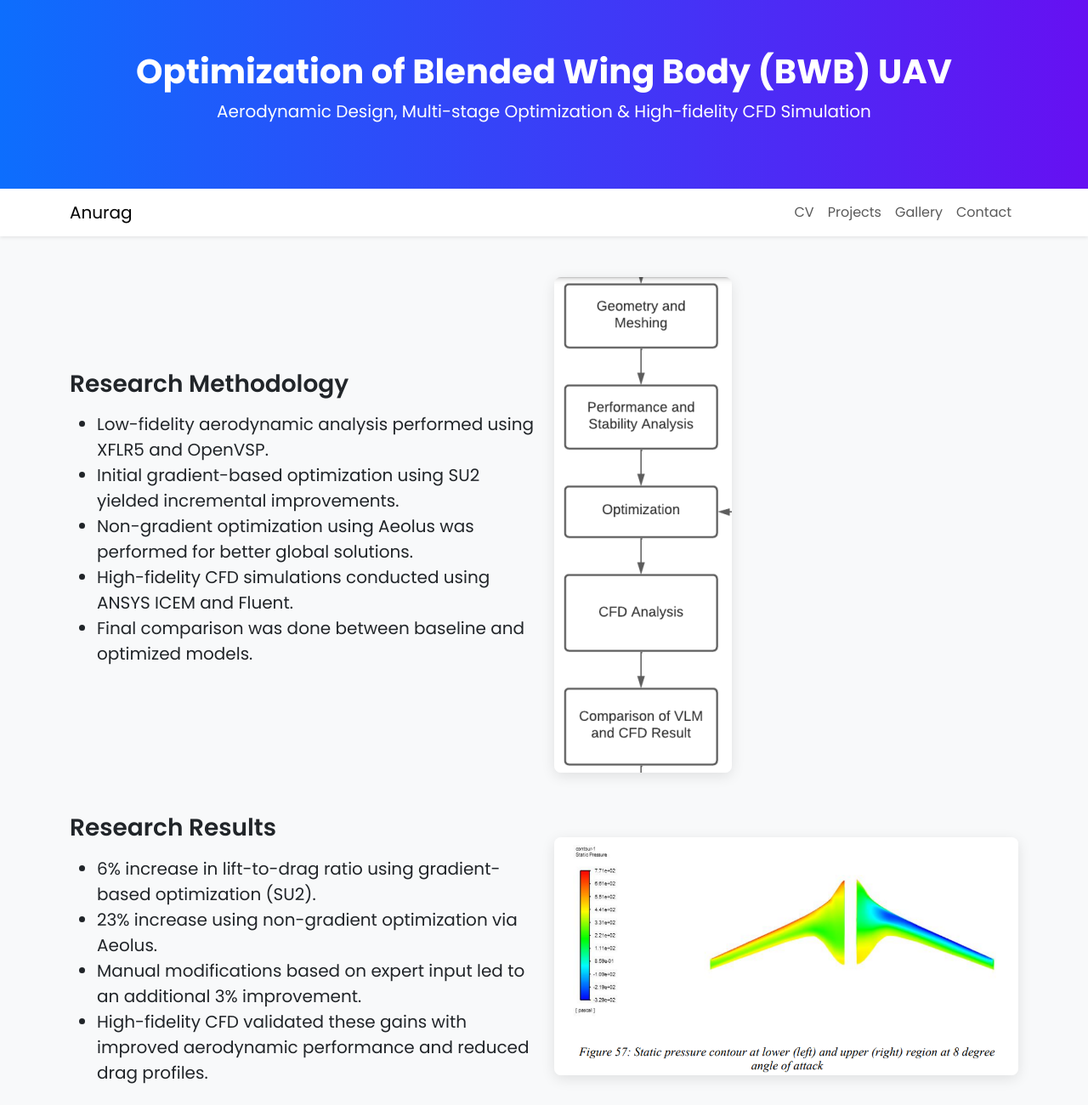
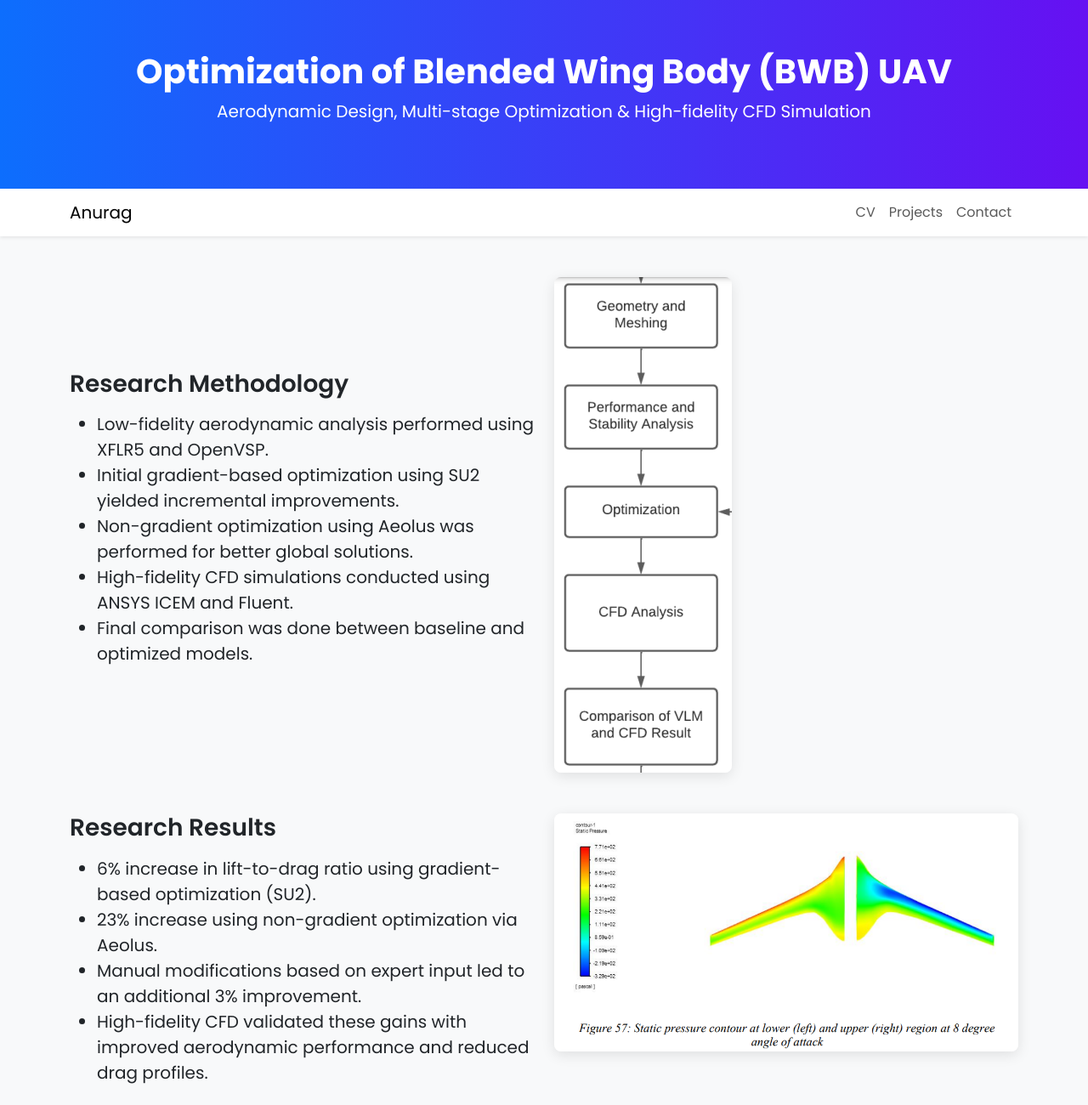
Before and after one commit to anuragkarki/cv, a plain HTML site: page bwb.html in a window 1280 px wide. Shown: the top 1300 px of the page at 85% size. Drawn offline with nearby package versions, Linux system fonts and the light colour scheme.

Commit message:
Update bwb.html

```diff
--- a/bwb.html
+++ b/bwb.html
@@ -57,7 +57,6 @@
         <ul class="navbar-nav ms-auto">
           <li class="nav-item"><a class="nav-link" href="cv.html">CV</a></li>
           <li class="nav-item"><a class="nav-link" href="index.html">Projects</a></li>
-          <li class="nav-item"><a class="nav-link" href="Gallery.html">Gallery</a></li>
           <li class="nav-item"><a class="nav-link" href="contact.html">Contact</a></li>
         </ul>
       </div>
@@ -82,7 +81,7 @@
       </div>
     </div>
 
-    <div class="row align-items-center mb-5">
+    <div class="row align-items-left mb-5">
       <div class="col-md-6">
         <h2 class="section-title">Research Results</h2>
         <ul class="lead">
```
